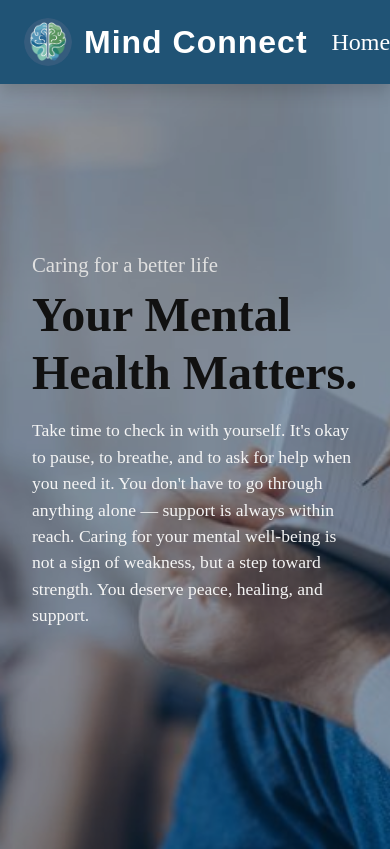
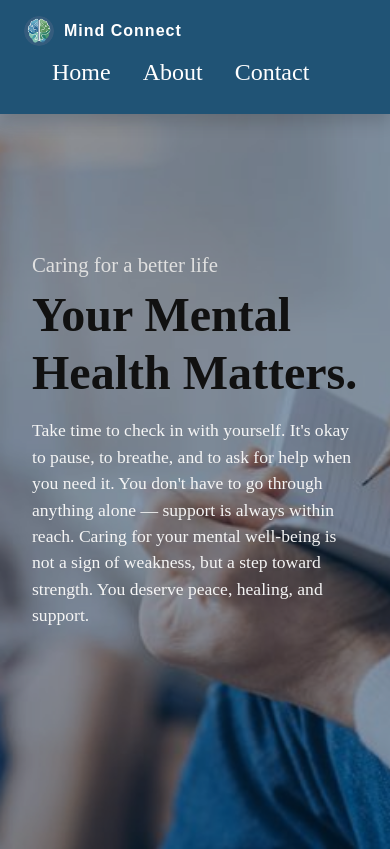
Before and after one commit to Mind-Connect/wd-mindconnect, a PHP site: page /index.php in a window 390 px wide. Shown: the top 849 px of the page. Run offline with PHP 8.4, Linux system fonts and the light colour scheme; some web fonts are replaced.

Commit message:
esquivel

```diff
--- a/navbar.php
+++ b/navbar.php
@@ -1,23 +1,62 @@
+<style>
+  .brand-text {
+    font-family: 'Montserrat', sans-serif;
+    font-weight: 600;
+    font-size: 1.5rem;
+    letter-spacing: 1px;
+  }
+
+  @media (max-width: 768px) {
+    .brand-text {
+      font-size: 1.2rem;
+    }
+  }
+
+  @media (max-width: 576px) {
+    .brand-text {
+      font-size: 1rem;
+    }
+  }
+
+  .navbar-brand img {
+    width: 50px;
+    height: auto;
+    margin-right: 10px;
+  }
+
+  @media (max-width: 768px) {
+    .navbar-brand img {
+      width: 40px;
+    }
+  }
+
+  @media (max-width: 576px) {
+    .navbar-brand img {
+      width: 30px;
+    }
+  }
+</style>
+
 <div class="container-fluid shadow fixed-top" style="background:rgb(32, 83, 117);">
   <div class="container-fluid">
     <div class="row">
       <div class="col py-3">
-            <div class="d-flex flex-row justify-content-between align-items-center">
+        <div class="d-flex flex-row justify-content-between align-items-center flex-wrap">
           <div class="d-flex flex-row justify-content-start align-items-center">
             <a class="navbar-brand text-white d-flex align-items-center" href="#">
               <img src="img/FINAL.png" alt="Logo">
-                  Mind Connect
+              <span class="brand-text">Mind Connect</span>
             </a>
           </div>
           <div class="d-flex flex-row justify-content-end align-items-center">
-                <ul class="navbar-nav ms-auto d-flex flex-row">
-                  <li class="nav-item">
+            <ul class="navbar-nav ms-auto d-flex flex-row flex-wrap">
+              <li class="nav-item mx-1">
                 <a class="nav-link text-white" href="index.php">Home</a>
               </li>
-                  <li class="nav-item">
+              <li class="nav-item mx-1">
                 <a class="nav-link text-white" href="about.php">About</a>
               </li>
-                  <li class="nav-item">
+              <li class="nav-item mx-1">
                 <a class="nav-link text-white" href="contact.php">Contact</a>
               </li>
             </ul>
```
Lines whose indentation alone changed are shown as unchanged.
